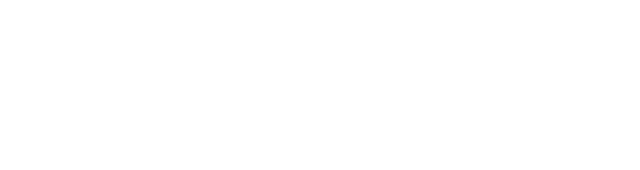
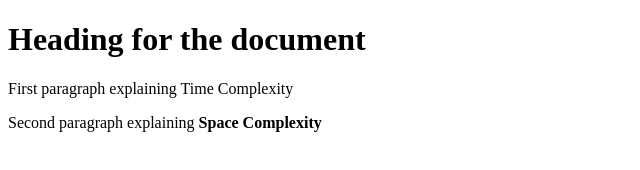
Before and after one commit to acciojob/time-and-space-complexity-deeepanshu23, a website: page main.html in a window 1280 px wide. Shown: the whole page, without its empty margins (0-640 px from the left). Drawn offline with Linux system fonts and the light colour scheme.

Commit message:
created a submission

```diff
--- a/main.html
+++ b/main.html
@@ -8,6 +8,9 @@
 
 <body>
 	<!-- the entire body must be written by student -->
+	<h1>Heading for the document</h1>
+	<p>First paragraph explaining Time Complexity</p>
+	<p>Second paragraph explaining <b>Space Complexity</b></p>
     <script type="text/javascript" src="./script.js">
 </script>
 
```
